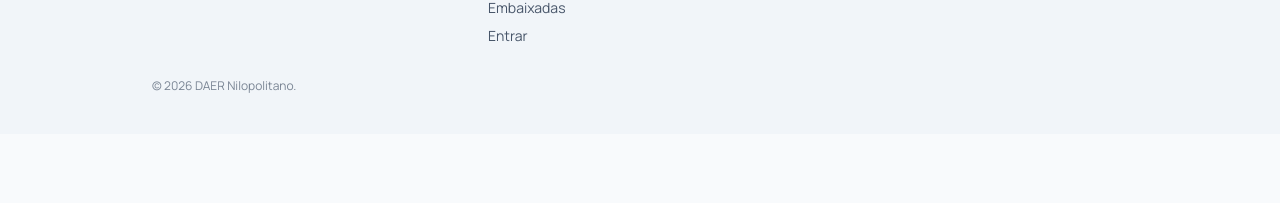
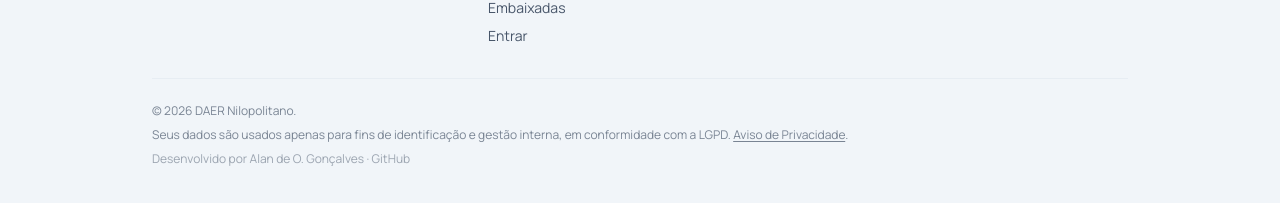
Before and after one commit to daer-nilopolitano/portal, a Next.js app in the folder frontend/: page / in a window 1280 px wide. Shown: the part 4304-4507 px from the top of the page. Before the commit the page ends 4438 px from the top, so only its background shows below. Built offline with nearby package versions, Linux system fonts and the light colour scheme; no server answers.

Commit message:
feat: update footer to include privacy notice and developer credits

```diff
--- a/frontend/components/layout/site-footer.tsx
+++ b/frontend/components/layout/site-footer.tsx
@@ -1,6 +1,5 @@
 import Link from "next/link";
-
-const EMAIL_CONTATO = "daernil.oficial@gmail.com";
+import {EMAIL_CONTATO} from "@/lib/content/site";
 
 const LINKS_NAVEGACAO = [
   { href: "/#sobre", rotulo: "Sobre" },
@@ -52,9 +51,44 @@ export function SiteFooter() {
           </div>
         </div>
 
-        <p className="mt-8 text-xs text-text-muted/70">
-          © {new Date().getFullYear()} DAER Nilopolitano.
-        </p>
+        <div className="mt-8 flex flex-col gap-2 border-t border-border/60 pt-6 text-xs text-text-muted/70">
+          <p>© {new Date().getFullYear()} DAER Nilopolitano.</p>
+
+          <p>
+            Seus dados são usados apenas para fins de identificação e gestão
+            interna, em conformidade com a LGPD.{" "}
+            <a
+              href="https://github.com/daer-nilopolitano/site/blob/main/PRIVACIDADE.md"
+              target="_blank"
+              rel="noopener noreferrer"
+              className="underline underline-offset-2 hover:text-primary"
+            >
+              Aviso de Privacidade
+            </a>
+            .
+          </p>
+
+          <p className="text-text-muted/50">
+            Desenvolvido por{" "}
+            <a
+              href="https://portfolio-mu-henna-52.vercel.app/"
+              target="_blank"
+              rel="noopener noreferrer"
+              className="hover:text-primary"
+            >
+              Alan de O. Gonçalves
+            </a>{" "}
+            ·{" "}
+            <a
+              href="https://github.com/Alan-oliveir"
+              target="_blank"
+              rel="noopener noreferrer"
+              className="hover:text-primary"
+            >
+              GitHub
+            </a>
+          </p>
+        </div>
       </div>
     </footer>
   );
```
